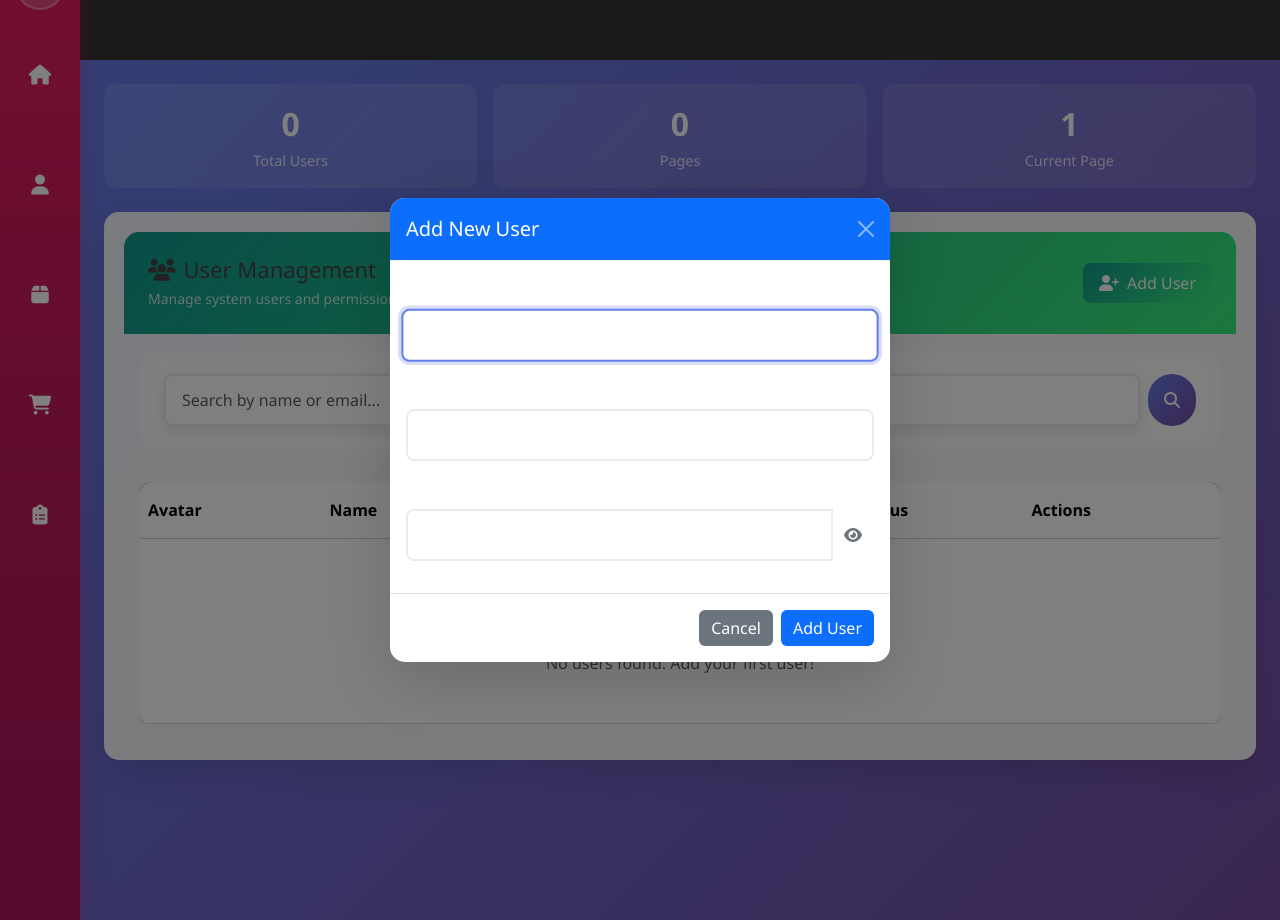
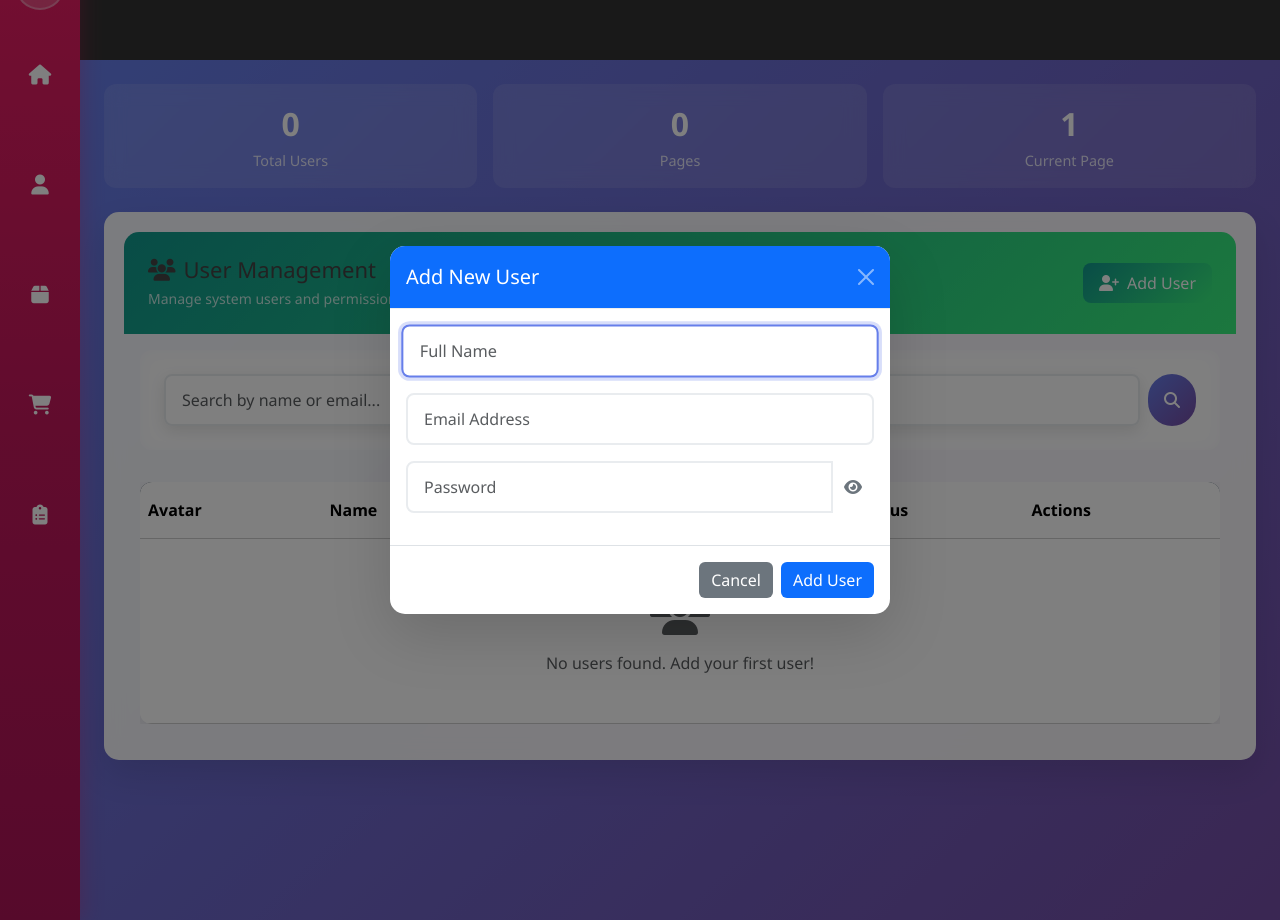
Before and after one commit to BlazeeHD/hookcraftavenue, a PHP site: page /includes/user.php in a window 1280 px wide, after a click on "Add User". Shown: the part 60-980 px from the top of the page. Run offline with PHP 8.4, Linux system fonts and the light colour scheme; data that the repository does not hold is empty; some libraries are stand-ins or nearby versions.

Commit message:
minoruser2

```diff
--- a/includes/user.php
+++ b/includes/user.php
@@ -593,17 +593,14 @@ $stmt->close();
                 </div>
                 <div class="modal-body">
                     <div class="mb-3">
-                        <label class="form-label fw-bold">Full Name</label>
-                        <input type="text" name="name" class="form-control" required maxlength="100">
+                        <input type="text" name="name" class="form-control" required maxlength="100" placeholder="Full Name">
                     </div>
                     <div class="mb-3">
-                        <label class="form-label fw-bold">Email Address</label>
-                        <input type="email" name="email" class="form-control" required maxlength="150">
+                        <input type="email" name="email" class="form-control" required maxlength="150" placeholder="Email Address">
                     </div>
                     <div class="mb-3">
-                        <label class="form-label fw-bold">Password</label>
                         <div class="input-group">
-                            <input type="password" name="password" class="form-control" id="add_password" required minlength="8">
+                            <input type="password" name="password" class="form-control" id="add_password" required minlength="8" placeholder="Password">
                             <button type="button" class="btn btn-outline-secondary" onclick="togglePassword('add_password', this)">
                                 <i class="fas fa-eye"></i>
                             </button>
```
